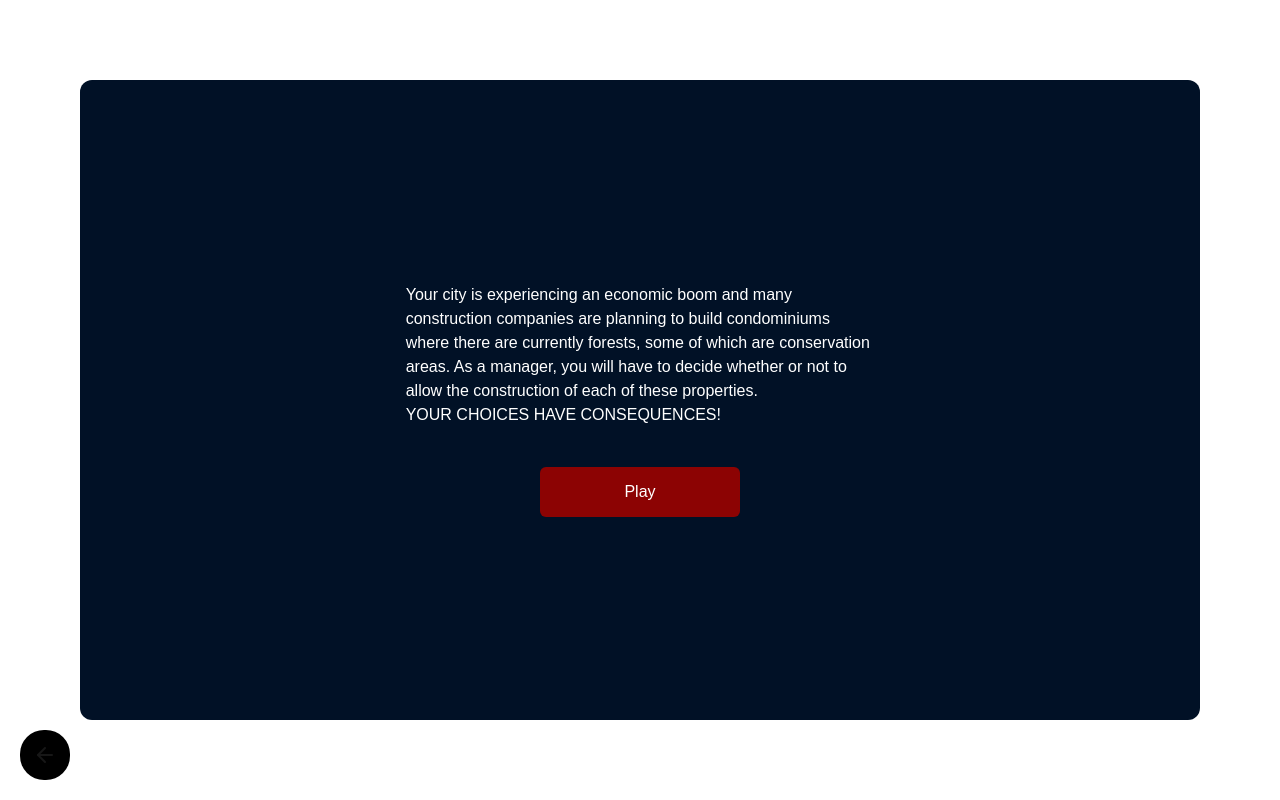
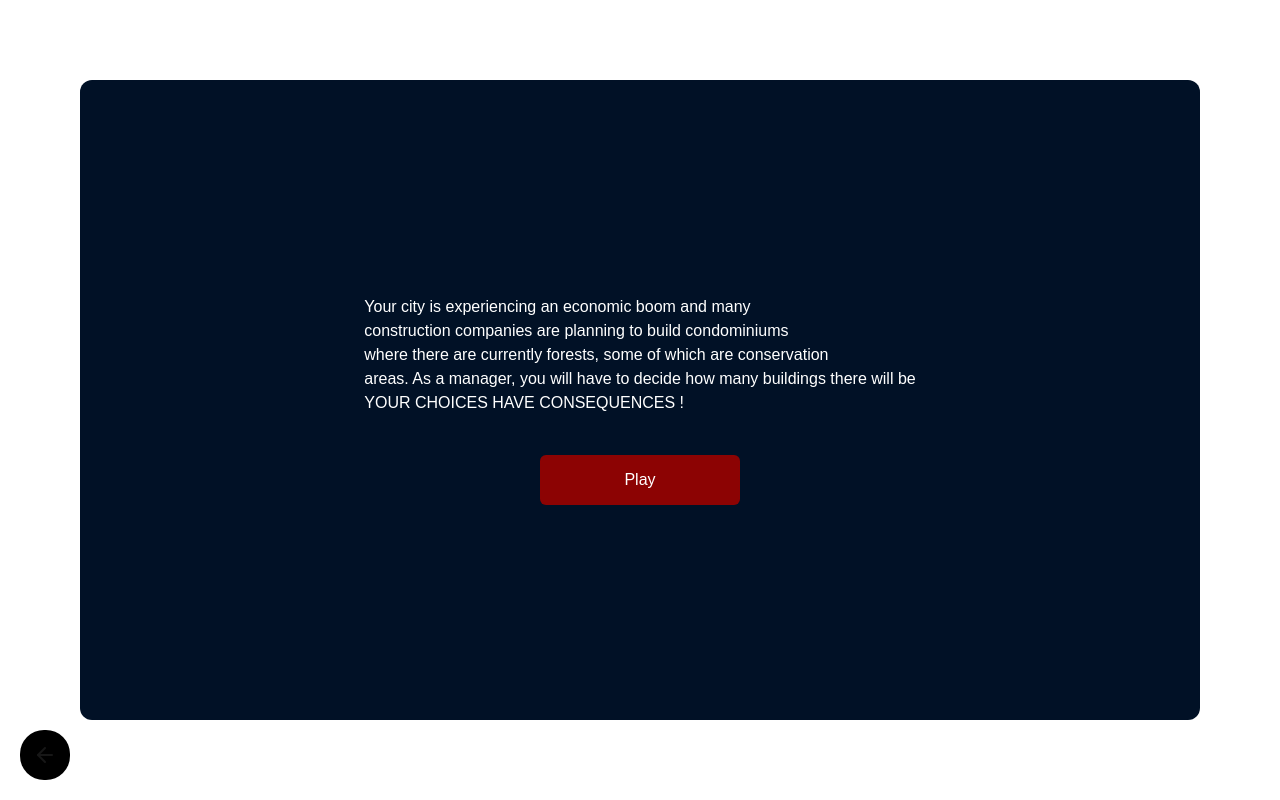
Before and after one commit to LuccaTourinho/gamma-crucis, a Next.js app: page /vegetalsupression in a window 1280 px wide. Built offline with nearby package versions, Linux system fonts and the light colour scheme.

Commit message:
minor things

```diff
--- a/src/app/vegetalsupression/page.tsx
+++ b/src/app/vegetalsupression/page.tsx
@@ -29,9 +29,8 @@ export default function Page() {
               Your city is experiencing an economic boom and many{'\n'}
               construction companies are planning to build condominiums {'\n'}
               where there are currently forests, some of which are conservation {'\n'}
-              areas. As a manager, you will have to decide whether or not to{'\n'}
-              allow the construction of each of these properties.{'\n'}
-              YOUR CHOICES HAVE CONSEQUENCES!{'\n'}
+              areas. As a manager, you will have to decide how many buildings there will be{'\n'}
+              YOUR CHOICES HAVE CONSEQUENCES !{'\n'}
               </p>
               <button onClick={startGame} className='w-[200px] h-[50px] bg-[#8C0303] hover:bg-[#F23E2E] text-white rounded-md mt-10 flex items-center justify-center'>
                 Play
```
